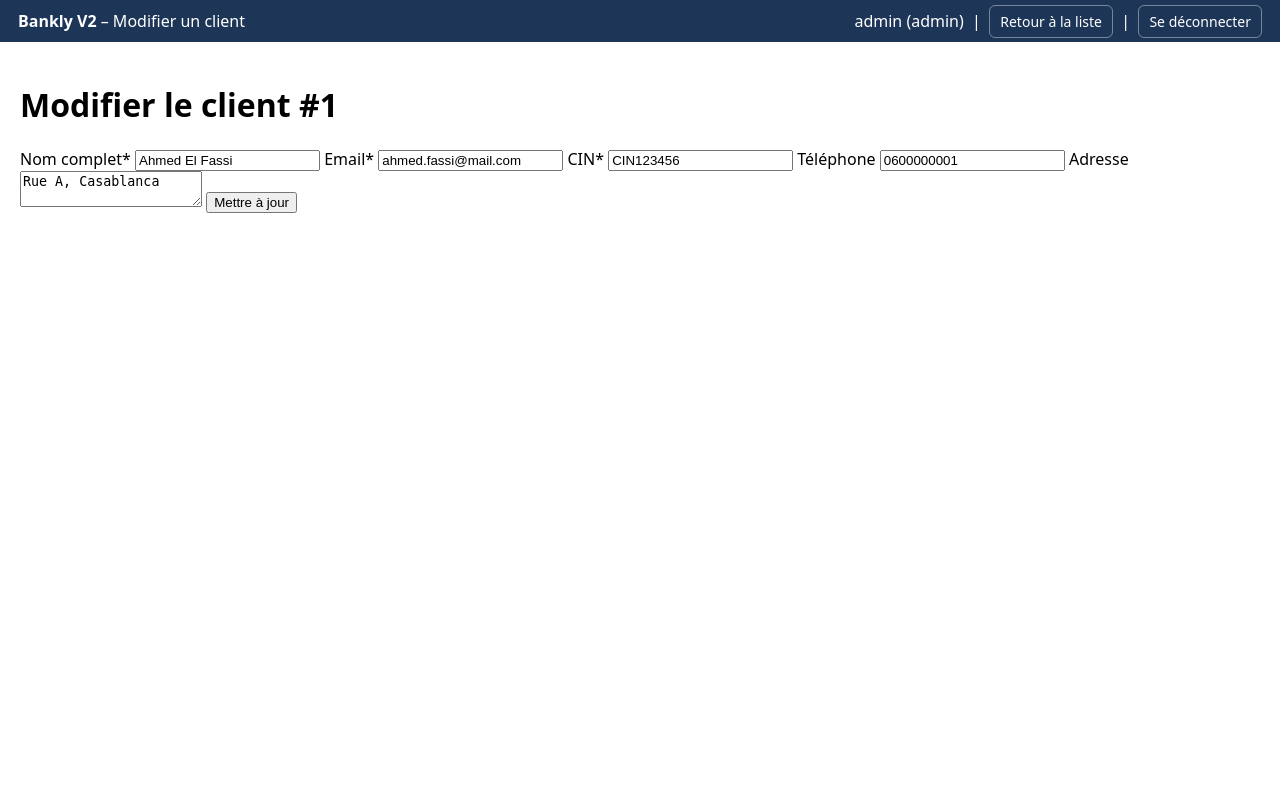
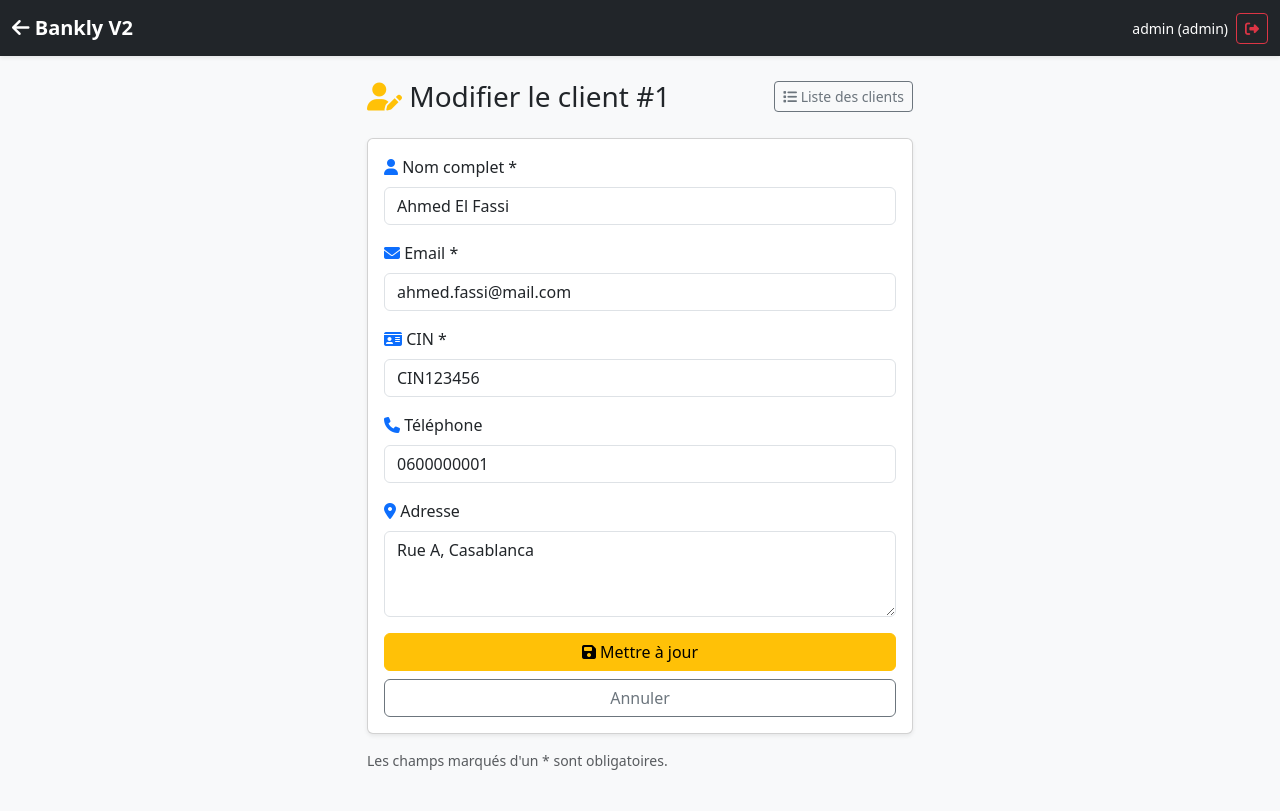
Before and after one commit to yaakoub0tair/Bankly-V2, a PHP site: page /clients/edit_client.php?id=1 in a window 1280 px wide. Before the commit the page ends 213 px from the top, so only its background shows below. Run offline with PHP 8.4, Linux system fonts and the light colour scheme; a user stored in the database is signed in; data comes from the database, SQL or seed files in the repository.

Commit message:
feat(clients): edit client with Bootstrap 5

```diff
--- a/clients/edit_client.php
+++ b/clients/edit_client.php
@@ -10,25 +10,21 @@ if ($id <= 0) {
     exit();
 }
 
-
 $sql = "SELECT * FROM clients WHERE id = :id";
 $stmt = $pdo->prepare($sql);
 $stmt->execute([':id' => $id]);
 $client = $stmt->fetch();
 
 if (!$client) {
-
     header('Location: list_clients.php');
     exit();
 }
-
 
 $fullname  = $client['full_name'];
 $email     = $client['email'];
 $cin       = $client['cin'];
 $telephone = $client['telephone'];
 $adresse   = $client['adress'];
-
 
 if ($_SERVER['REQUEST_METHOD'] === 'POST') {
     $fullname  = trim($_POST['fullname'] ?? '');
@@ -60,7 +56,7 @@ if ($_SERVER['REQUEST_METHOD'] === 'POST') {
             ':id'        => $id,
         ]);
 
-        header('Location: list_clients.php');
+        header('Location: list_clients.php?success=updated');
         exit();
     }
 }
@@ -69,66 +65,132 @@ if ($_SERVER['REQUEST_METHOD'] === 'POST') {
 <html lang="fr">
 <head>
     <meta charset="UTF-8">
+    <meta name="viewport" content="width=device-width, initial-scale=1.0">
     <title>Modifier un client - Bankly V2</title>
-    <link rel="stylesheet" href="../public/css/dashboard.css">
+    <link href="https://cdn.jsdelivr.net/npm/bootstrap@5.3.0/dist/css/bootstrap.min.css" rel="stylesheet"> <!-- [web:23] -->
+    <link rel="stylesheet"
+          href="https://cdnjs.cloudflare.com/ajax/libs/font-awesome/6.4.0/css/all.min.css"> <!-- [web:26] -->
 </head>
-<body>
-    <div class="topbar">
-        <div class="left">
-            <strong>Bankly V2</strong> – Modifier un client
-        </div>
-        <div class="right">
-            <?php echo htmlspecialchars($username); ?> (<?php echo htmlspecialchars($role); ?>)
-            &nbsp;|&nbsp;
-            <a href="list_clients.php">Retour à la liste</a>
-            &nbsp;|&nbsp;
-            <a href="../logout.php">Se déconnecter</a>
+<body class="bg-light">
+
+<nav class="navbar navbar-dark bg-dark sticky-top shadow-sm">
+    <div class="container-fluid">
+        <a class="navbar-brand fw-bold" href="list_clients.php">
+            <i class="fas fa-arrow-left"></i> Bankly V2
+        </a>
+        <div class="d-flex align-items-center gap-2">
+            <small class="text-white">
+                <?= htmlspecialchars($username) ?> (<?= htmlspecialchars($role) ?>)
+            </small>
+            <a href="../auth/logout.php" class="btn btn-outline-danger btn-sm">
+                <i class="fas fa-sign-out-alt"></i>
+            </a>
         </div>
     </div>
+</nav>
 
-    <main>
-        <h1>Modifier le client #<?php echo htmlspecialchars($id); ?></h1>
+<div class="container py-4">
+    <div class="row justify-content-center">
+        <div class="col-lg-6">
 
-        <?php if (!empty($errors)): ?>
-            <div class="alert-error">
-                <?php foreach ($errors as $e): ?>
-                    <p><?php echo htmlspecialchars($e); ?></p>
-                <?php endforeach; ?>
+            <div class="d-flex justify-content-between align-items-center mb-4">
+                <h1 class="h3 m-0">
+                    <i class="fas fa-user-edit text-warning"></i>
+                    Modifier le client #<?= htmlspecialchars($id) ?>
+                </h1>
+                <a href="list_clients.php" class="btn btn-outline-secondary btn-sm">
+                    <i class="fas fa-list"></i> Liste des clients
+                </a>
             </div>
-        <?php endif; ?>
 
-        <form method="post" class="form-basic">
-            <label>
-                Nom complet*
-                <input type="text" name="fullname"
-                       value="<?php echo htmlspecialchars($fullname); ?>">
-            </label>
+            <?php if (!empty($errors)): ?>
+                <div class="alert alert-danger alert-dismissible fade show" role="alert">
+                    <h6 class="alert-heading">
+                        <i class="fas fa-triangle-exclamation"></i> Erreurs :
+                    </h6>
+                    <ul class="mb-0">
+                        <?php foreach ($errors as $e): ?>
+                            <li><?= htmlspecialchars($e) ?></li>
+                        <?php endforeach; ?>
+                    </ul>
+                    <button type="button" class="btn-close" data-bs-dismiss="alert"></button>
+                </div>
+            <?php endif; ?>
 
-            <label>
-                Email*
-                <input type="email" name="email"
-                       value="<?php echo htmlspecialchars($email); ?>">
-            </label>
+            <div class="card shadow-sm">
+                <div class="card-body">
+                    <form method="post" novalidate>
+                        <div class="mb-3">
+                            <label class="form-label">
+                                <i class="fas fa-user text-primary"></i> Nom complet *
+                            </label>
+                            <input type="text"
+                                   name="fullname"
+                                   class="form-control"
+                                   value="<?= htmlspecialchars($fullname) ?>"
+                                   required>
+                        </div>
 
-            <label>
-                CIN*
-                <input type="text" name="cin"
-                       value="<?php echo htmlspecialchars($cin); ?>">
-            </label>
+                        <div class="mb-3">
+                            <label class="form-label">
+                                <i class="fas fa-envelope text-primary"></i> Email *
+                            </label>
+                            <input type="email"
+                                   name="email"
+                                   class="form-control"
+                                   value="<?= htmlspecialchars($email) ?>"
+                                   required>
+                        </div>
 
-            <label>
-                Téléphone
-                <input type="text" name="telephone"
-                       value="<?php echo htmlspecialchars($telephone); ?>">
-            </label>
+                        <div class="mb-3">
+                            <label class="form-label">
+                                <i class="fas fa-id-card text-primary"></i> CIN *
+                            </label>
+                            <input type="text"
+                                   name="cin"
+                                   class="form-control"
+                                   value="<?= htmlspecialchars($cin) ?>"
+                                   required>
+                        </div>
 
-            <label>
-                Adresse
-                <textarea name="adresse"><?php echo htmlspecialchars($adresse); ?></textarea>
-            </label>
+                        <div class="mb-3">
+                            <label class="form-label">
+                                <i class="fas fa-phone text-primary"></i> Téléphone
+                            </label>
+                            <input type="text"
+                                   name="telephone"
+                                   class="form-control"
+                                   value="<?= htmlspecialchars($telephone) ?>">
+                        </div>
 
-            <button type="submit" class="btn-primary">Mettre à jour</button>
-        </form>
-    </main>
+                        <div class="mb-3">
+                            <label class="form-label">
+                                <i class="fas fa-map-marker-alt text-primary"></i> Adresse
+                            </label>
+                            <textarea name="adresse"
+                                      class="form-control"
+                                      rows="3"><?= htmlspecialchars($adresse) ?></textarea>
+                        </div>
+
+                        <div class="d-grid gap-2">
+                            <button type="submit" class="btn btn-warning">
+                                <i class="fas fa-save"></i> Mettre à jour
+                            </button>
+                            <a href="list_clients.php" class="btn btn-outline-secondary">
+                                Annuler
+                            </a>
+                        </div>
+                    </form>
+                </div>
+            </div>
+
+            <p class="text-muted small mt-3">
+                Les champs marqués d'un * sont obligatoires.
+            </p>
+        </div>
+    </div>
+</div>
+
+<script src="https://cdn.jsdelivr.net/npm/bootstrap@5.3.0/dist/js/bootstrap.bundle.min.js"></script> <!-- [web:23] -->
 </body>
 </html>
```
